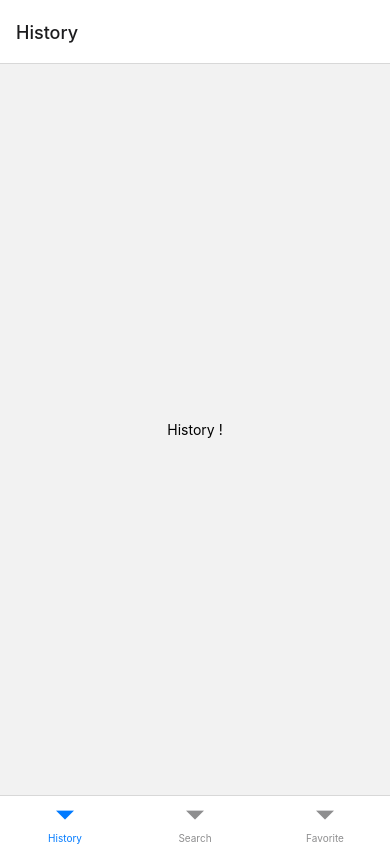
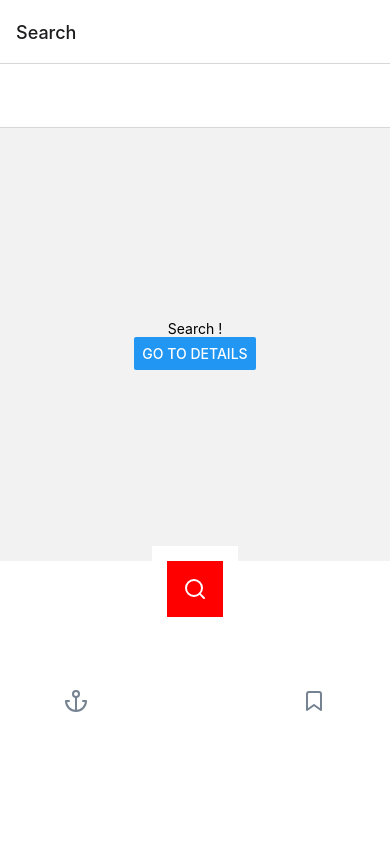
Before and after one commit to habibecee/Dictionary-App-RN, a React Native app: screen / in a window 390 px wide. Built offline with nearby package versions, Linux system fonts and the light colour scheme.

Commit message:
styled-system-theme-added, tabBar-styles-edited

```diff
--- a/src/App.js
+++ b/src/App.js
@@ -1,13 +1,17 @@
-import * as React from 'react';
-import {Text, View} from 'react-native';
+import React from 'react';
+import {SafeAreaView} from 'react-native';
 import {NavigationContainer} from '@react-navigation/native';
 import {createBottomTabNavigator} from '@react-navigation/bottom-tabs';
 import {createNativeStackNavigator} from '@react-navigation/native-stack';
+import {ThemeProvider} from 'styled-components';
 
 import History from './views/history/history';
 import Favorite from './views/favorite/favorite';
 import Search from './views/search/search';
 import Details from './views/search/companents/details';
+import TabBar from './companents/TabBar';
+import Box from './companents/Box';
+import theme from './utils/theme';
 
 const Tab = createBottomTabNavigator();
 
@@ -24,12 +28,20 @@ function SearchStackView() {
 
 export default function App() {
   return (
+    <ThemeProvider theme={theme}>
+      <Box flex={1} as={SafeAreaView}>
         <NavigationContainer>
-      <Tab.Navigator headerMode="none" mode="model">
+          <Tab.Navigator
+            headerMode="none"
+            mode="model"
+            initialRouteName="Search"
+            tabBar={props => <TabBar {...props} />}>
             <Tab.Screen name="History" component={History} />
             <Tab.Screen name="Search" component={SearchStackView} />
             <Tab.Screen name="Favorite" component={Favorite} />
           </Tab.Navigator>
         </NavigationContainer>
+      </Box>
+    </ThemeProvider>
   );
 }
--- a/src/companents/Box.js
+++ b/src/companents/Box.js
@@ -1,7 +1,14 @@
 import {View} from 'react-native';
-import {color, compose, size, space, flexbox} from 'styled-system';
+import {
+  color,
+  compose,
+  size,
+  space,
+  flexbox,
+  borderRadius,
+} from 'styled-system';
 import styled from 'styled-components/native';
 
-const Box = styled(View)(compose(color, size, space, flexbox));
+const Box = styled(View)(compose(color, size, space, flexbox, borderRadius));
 
 export default Box;
--- /dev/null
+++ b/src/companents/Button.js
@@ -0,0 +1,23 @@
+import {TouchableOpacity} from 'react-native';
+import {
+  color,
+  compose,
+  size,
+  space,
+  flexbox,
+  layout,
+  borderRadius,
+} from 'styled-system';
+import styled from 'styled-components/native';
+
+const Button = styled(TouchableOpacity)(
+  compose(color, size, space, flexbox, layout, borderRadius),
+);
+
+Button.defaultProps = {
+  flexDirection: 'row',
+  alignItems: 'center',
+  justifyContent: 'center',
+};
+
+export default Button;
--- /dev/null
+++ b/src/companents/TabBar.js
@@ -0,0 +1,68 @@
+import React from 'react';
+import {View, Text, TouchableOpacity, SafeAreaView} from 'react-native';
+import Button from './Button';
+import Box from './Box';
+import theme from '../utils/theme';
+import {SearchIcon} from './icons';
+import {AnchorIcon} from './icons';
+import {BookmarkIcon} from './icons';
+
+function TabBar({state, descriptors, navigation}) {
+  return (
+    <View style={{flexDirection: 'row'}}>
+      {state.routes.map((route, index) => {
+        const {options} = descriptors[route.key];
+        const label =
+          options.tabBarLabel !== undefined
+            ? options.tabBarLabel
+            : options.title !== undefined
+            ? options.title
+            : route.name;
+
+        const isFocused = state.index === index;
+
+        const onPress = () => {
+          const event = navigation.emit({
+            type: 'tabPress',
+            target: route.key,
+            canPreventDefault: true,
+          });
+
+          if (!isFocused && !event.defaultPrevented) {
+            // The `merge: true` option makes sure that the params inside the tab screen are preserved
+            navigation.navigate({name: route.name, merge: true});
+          }
+        };
+
+        return label === 'Search' ? (
+          <Box p={15} mt={-15} bg="white" borderRadius="full">
+            <Button
+              key={label}
+              size={56}
+              height={56}
+              bg="red"
+              borderRadius="full"
+              onPress={onPress}>
+              <SearchIcon stroke="white" />
+            </Button>
+          </Box>
+        ) : (
+          <Button
+            key={label}
+            pt={6}
+            flexDirection="column"
+            onPress={onPress}
+            flex={1}>
+            {label === 'History' && <AnchorIcon stroke={theme.colors.gray} />}
+            {label === 'Favorite' && (
+              <BookmarkIcon stroke={theme.colors.gray} />
+            )}
+            <Box size={3} bg={isFocused ? 'red' : '#ffffff00'} mt={6} />
+          </Button>
+        );
+      })}
+    </View>
+  );
+}
+
+export default TabBar;
--- /dev/null
+++ b/src/utils/theme.js
@@ -0,0 +1,13 @@
+const space = [];
+
+const colors = {
+  red: '#E11E3C',
+  gray: '#758291',
+};
+
+const radii = {
+  normal: 6,
+  full: 9999,
+};
+
+export default {space, radii, colors};
--- a/src/views/search/search.js
+++ b/src/views/search/search.js
@@ -12,9 +12,6 @@ const Search = ({navigation}) => {
         title="Go to Details"
         onPress={() => navigation.navigate('Details')}
       />
-
-      <Box size={20} bg="blue" mt={20} />
-      <BookmarkIcon width={50} height={50} stroke="black" />
     </BoxCenter>
   );
 };
```
Also changed, not shown: src/utils/constants.js (renamed from src/constants/constants.js), 2 other files (tests, documents, lock files or other folders). Lines whose indentation alone changed are shown as unchanged.
